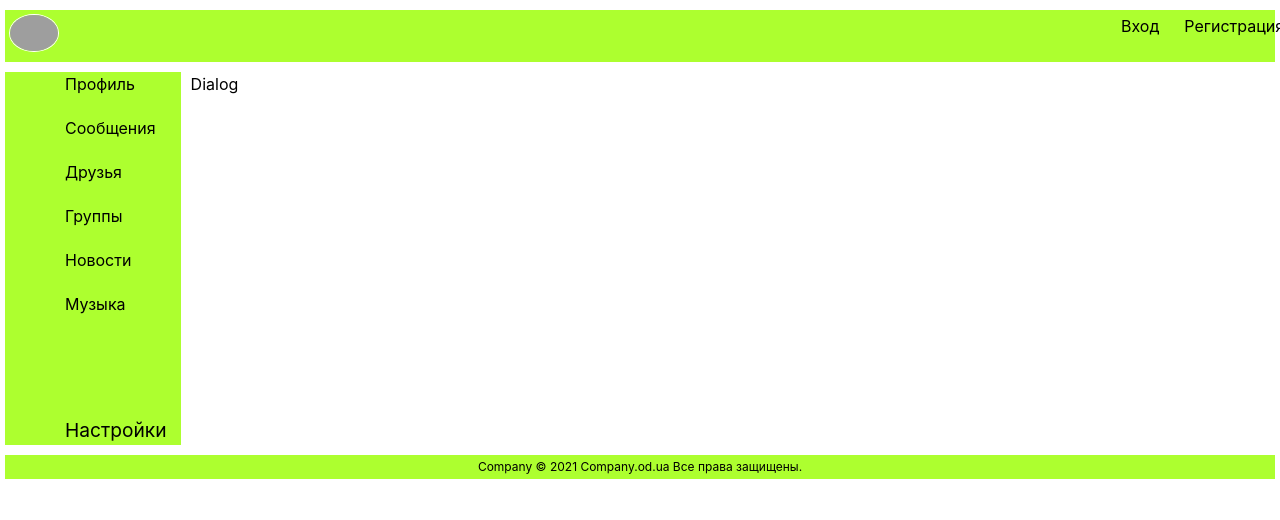
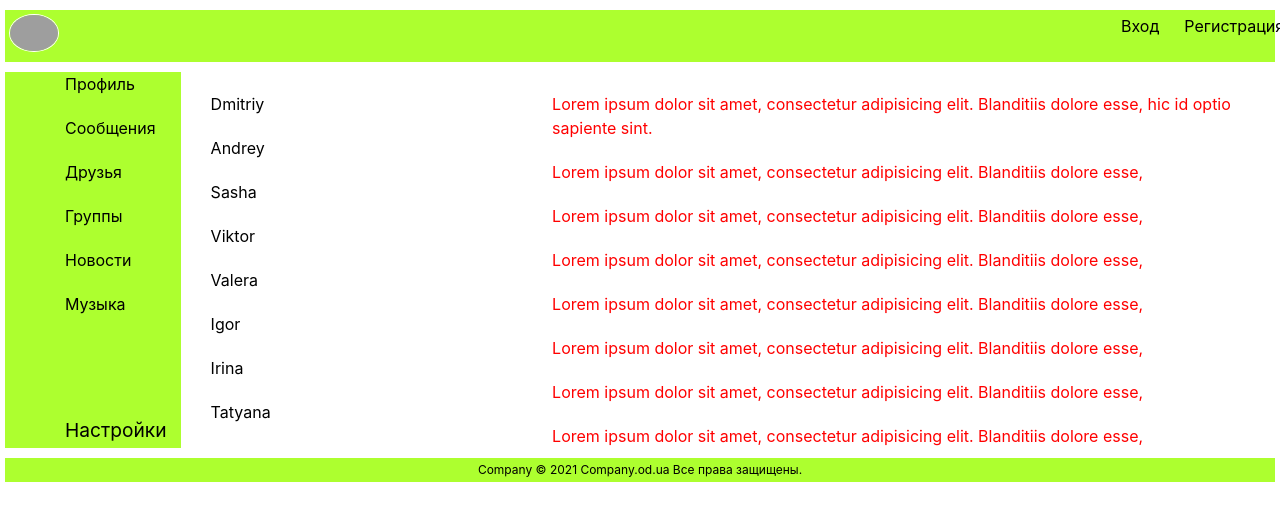
Before and after one commit to boysergey/soc_network, a React (Create React App) app: page /dialogs in a window 1280 px wide. Shown: the top 520 px of the page. Built offline with nearby package versions, Linux system fonts and the light colour scheme; grey boxes are pictures that could not be loaded.

Commit message:
Dialogs NavLink

```diff
--- a/src/components/Dialogs/Dialogs.jsx
+++ b/src/components/Dialogs/Dialogs.jsx
@@ -1,11 +1,48 @@
 import React from 'react';
 import s from './Dialogs.module.css'
+import { NavLink } from 'react-router-dom';
 
 function Dialogs(props) {
-  return(
-    <div>
-      Dialog
-    </div>
-  )
-}
-export default Dialogs;
+    return (
+      <div className={s.dialogs}>
+        <div className={s.dialogsItem}>
+          <div className={s.dialog + ' ' + s.active}><NavLink to='/dialogs/7'>Dmitriy</NavLink></div>
+          <div className={s.dialog}><NavLink to='/dialogs/1'>Andrey</NavLink></div>
+          <div className={s.dialog}><NavLink to='/dialogs/2'>Sasha</NavLink></div>
+          <div className={s.dialog}><NavLink to='/dialogs/3'>Viktor</NavLink></div>
+          <div className={s.dialog}><NavLink to='/dialogs/4'>Valera</NavLink></div>
+          <div className={s.dialog}><NavLink to='/dialogs/5'>Igor</NavLink></div>
+          <div className={s.dialog}><NavLink to='/dialogs/6'> Irina</NavLink></div>
+          <div className={s.dialog}><NavLink to='/dialogs/7'>Tatyana</NavLink></div>
+        </div>
+        <div className={s.messages}>
+          <div className={s.message}>Lorem ipsum dolor sit amet, consectetur adipisicing elit.
+            Blanditiis dolore esse, hic id optio sapiente sint.
+          </div>
+          <div className={s.message}>Lorem ipsum dolor sit amet, consectetur adipisicing elit.
+            Blanditiis dolore esse,
+          </div>
+          <div className={s.message}>Lorem ipsum dolor sit amet, consectetur adipisicing elit.
+            Blanditiis dolore esse,
+          </div>
+          <div className={s.message}>Lorem ipsum dolor sit amet, consectetur adipisicing elit.
+            Blanditiis dolore esse,
+          </div>
+          <div className={s.message}>Lorem ipsum dolor sit amet, consectetur adipisicing elit.
+            Blanditiis dolore esse,
+          </div>
+          <div className={s.message}>Lorem ipsum dolor sit amet, consectetur adipisicing elit.
+            Blanditiis dolore esse,
+          </div>
+          <div className={s.message}>Lorem ipsum dolor sit amet, consectetur adipisicing elit.
+            Blanditiis dolore esse,
+          </div>
+          <div className={s.message}>Lorem ipsum dolor sit amet, consectetur adipisicing elit.
+            Blanditiis dolore esse,
+          </div>
+        </div>
+
+      </div>
+    );
+  }
+  export default Dialogs;
--- a/src/components/Dialogs/Dialogs.module.css
+++ b/src/components/Dialogs/Dialogs.module.css
@@ -0,0 +1,23 @@
+.dialogs{
+  display: flex;
+
+}
+
+.dialog{
+color: blue;
+  margin-top: 20px;
+  margin-left: 20px;
+}
+.dialogsItem{
+  flex: 1;
+}
+.dialogsItem .active{
+  color: gold;
+}
+.messages{
+flex: 2;
+}
+.message{
+  color: red;
+  margin-top: 20px;
+}
```
